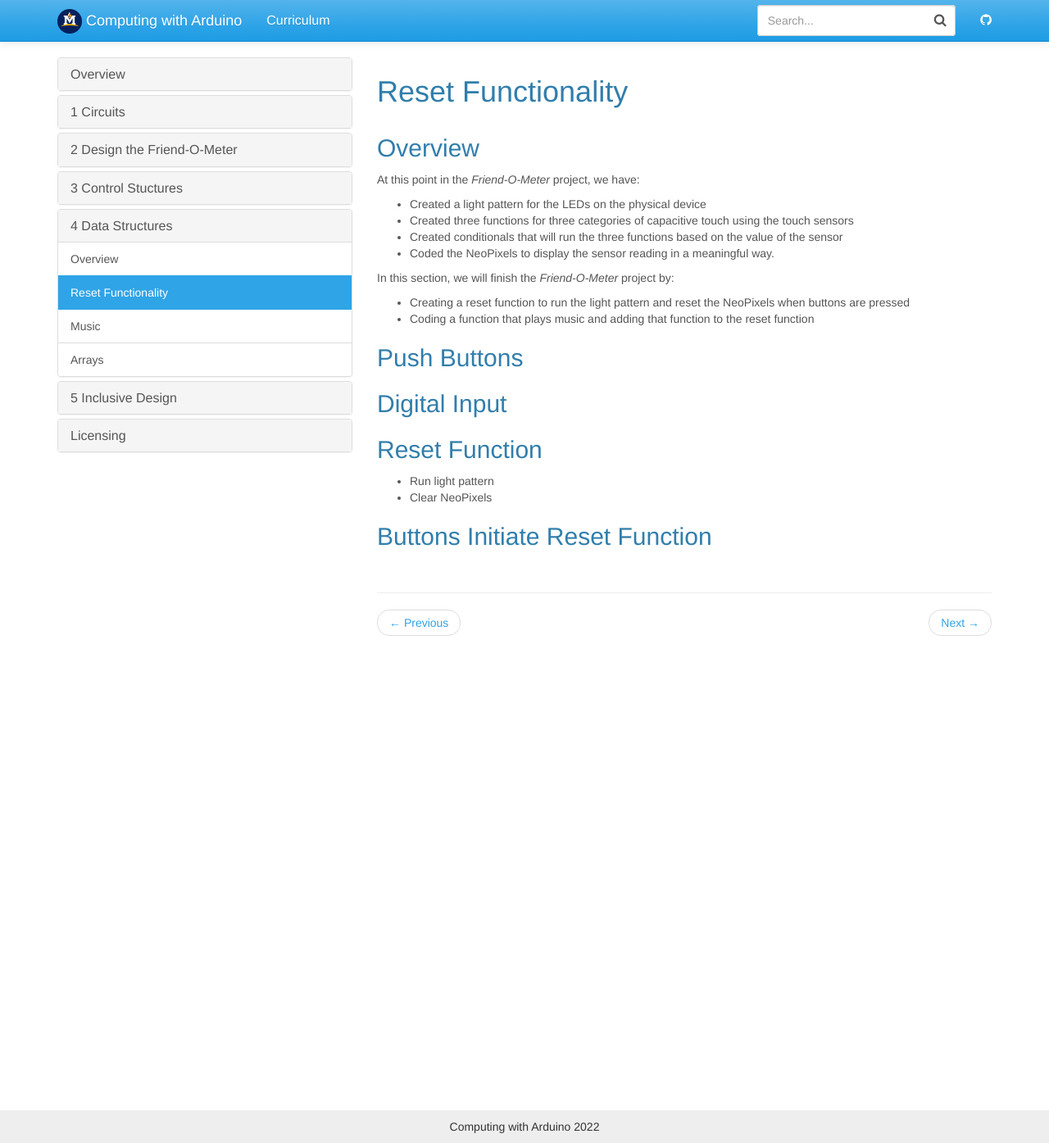
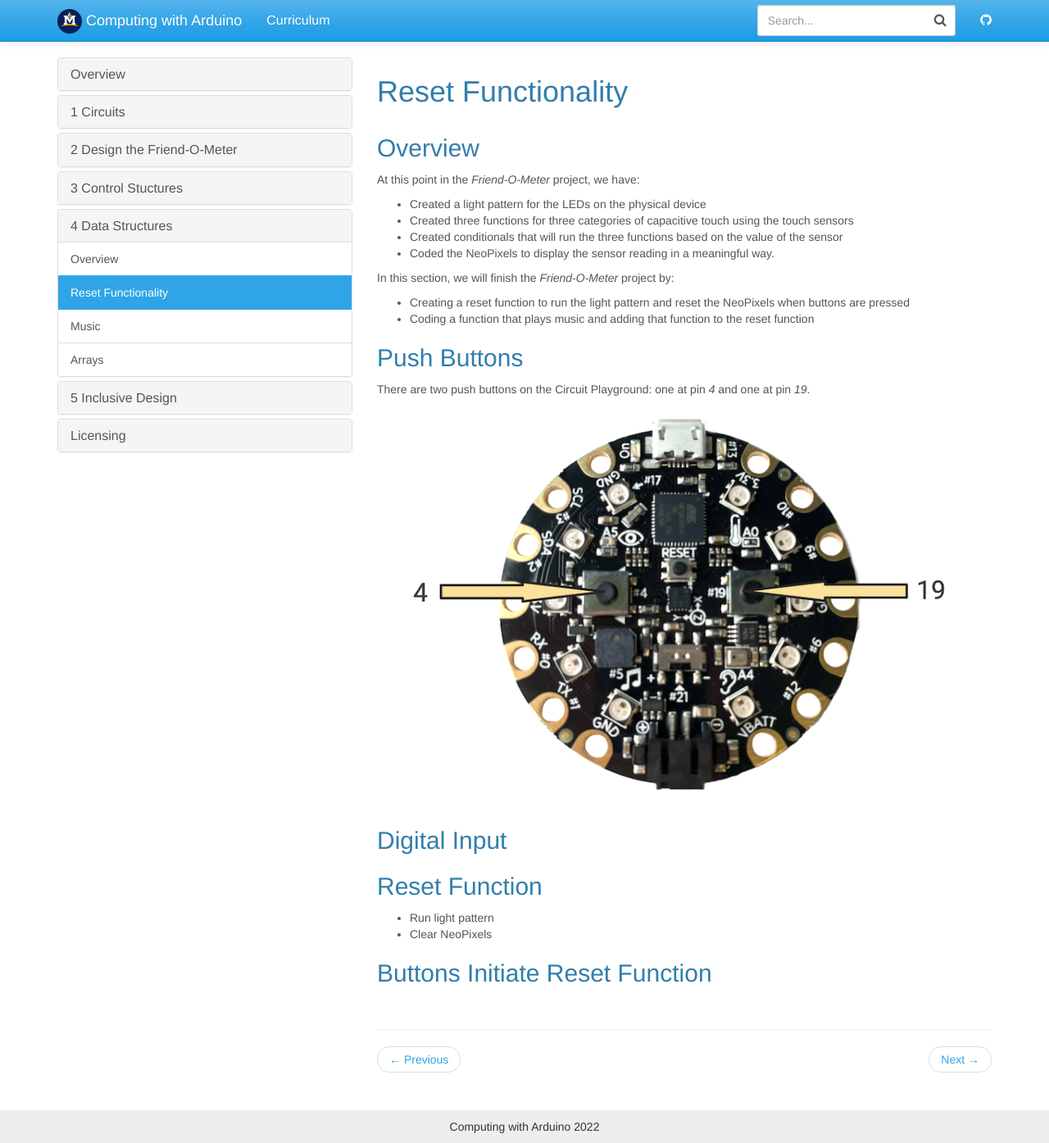
Before and after one commit to jake-chipps/friendometer, a Jekyll site: the page built from _docs/lessons/4-1.md, in a window 1280 px wide and 1395 px high. Shown: the whole window at 82% size. Built offline with Jekyll 4.4.1, drawn with Linux system fonts in a browser that asks for light colours.

Commit message:
add image

```diff
--- a/_docs/lessons/4-1.md
+++ b/_docs/lessons/4-1.md
@@ -14,6 +14,11 @@ In this section, we will finish the *Friend-O-Meter* project by:
 - Coding a function that plays music and adding that function to the reset function
 
 ## Push Buttons
+There are two push buttons on the Circuit Playground: one at pin *4* and one at pin *19*.
+
+![push buttons](../images/4-1_push-buttons.png)
+
+
 
 ## Digital Input
 
```
Also changed, not shown: _docs/images/4-1_push-buttons.png (added).
